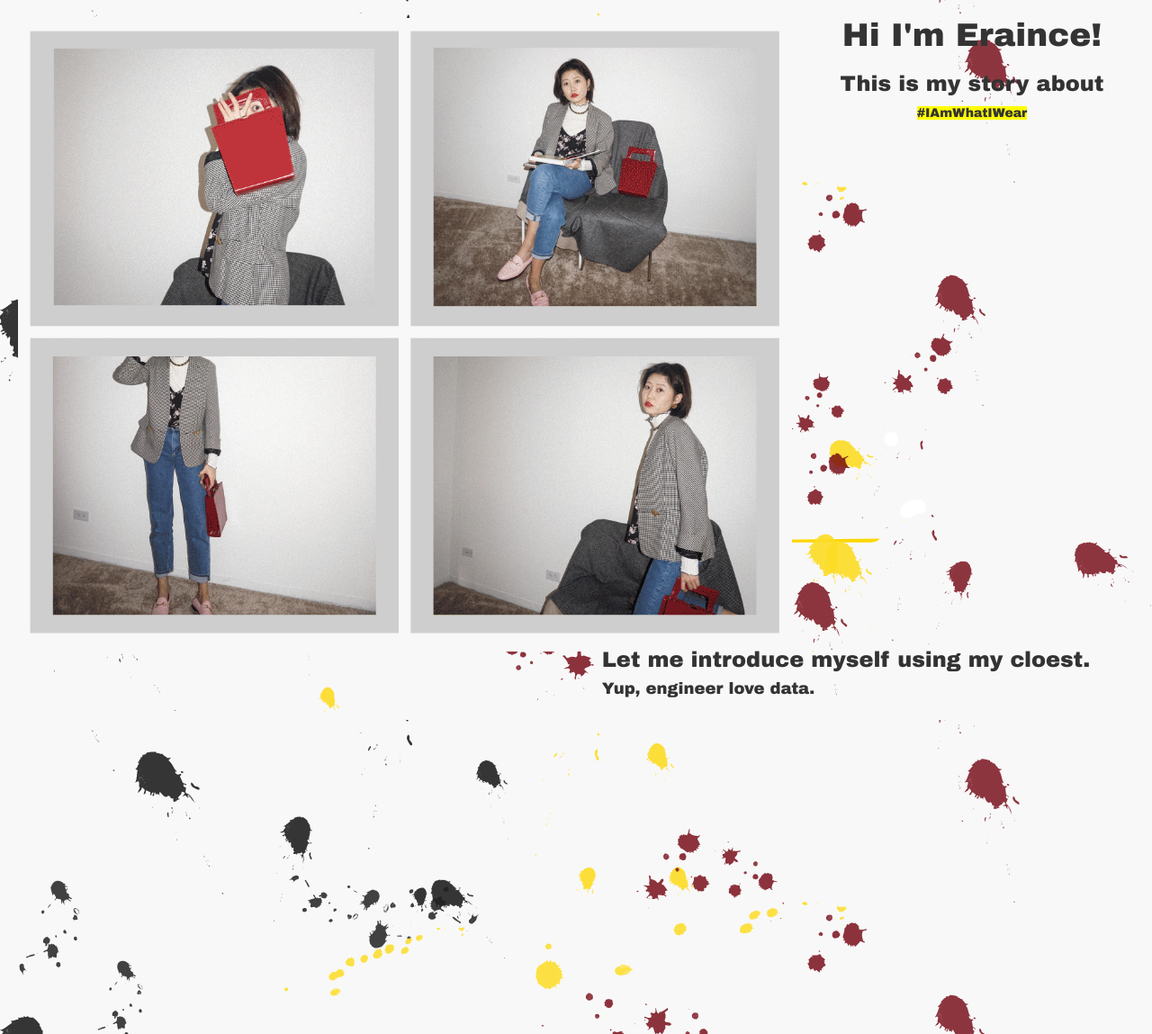
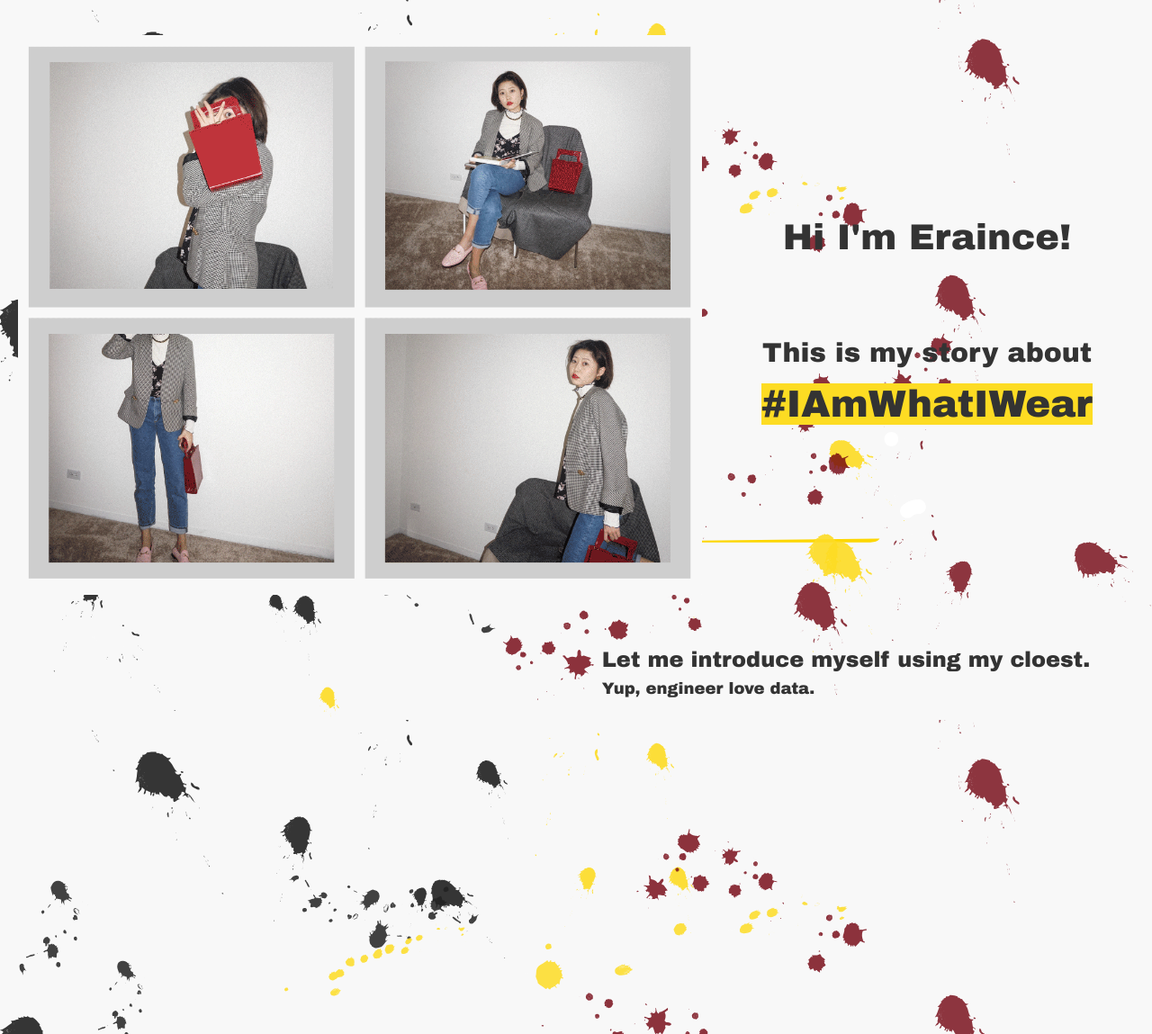
Before and after one commit to Eraince/personalWebsite, a PHP site: page / in a window 1280 px wide. Shown: the top 1149 px of the page at 90% size. Run offline with PHP 8.4, Linux system fonts and the light colour scheme; some libraries are stand-ins or nearby versions.

Commit message:
testing.

```diff
--- a/css/header.css
+++ b/css/header.css
@@ -18,7 +18,7 @@ h1 span{
     width: 100%;
     height: 500px;
     grid-template: "a b c";
-    grid-template-columns: 200px 1fr 200px;
+    grid-template-columns: 230px 1fr 230px;
 }
 
 #callout-container{
@@ -36,7 +36,7 @@ h1 span{
 	width: 100%;
 	height: 700px;
 	grid-template: "b a";
-    grid-template-columns: 1fr 400px;
+    grid-template-columns: 1fr 500px;
 }
 
 .header-container img{
@@ -48,6 +48,8 @@ h1 span{
 .header-container div:nth-child(1){
     grid-area: a;
     text-align: center;
+    align-self: center;
+    font-size: 3em;
 }
 
 
@@ -82,19 +84,21 @@ h1 span{
 #messup {
     display: grid;
     width: 100%;
-    height: 600px;
+    height: 800px;
     grid-template: "a b";
-    grid-template-columns:1fr 400px;
+    grid-template-columns:1fr 450px;
 }
 
 #messup div:nth-child(2){
     grid-area: b;
+    align-self: center;
+    width: 90%;
 }
 #messup img{
     grid-area: a;
 }
 
 #messup h3{
-    font-size: 1em;
+    font-size: 2em;
     color: #fddc23;
 }
--- a/home.html
+++ b/home.html
@@ -15,9 +15,10 @@
   <body>
   		<div class="header-container">
         <div>
-          <h1>Hi I'm Eraince!</h1>
-          <h3>This is my story about</h3>
-          <span style="background-color: #FFFF00">#IAmWhatIWear</span>
+          <h1 style="font-size: 40px">Hi I'm Eraince!</h1>
+          <br>
+          <h3 style="font-size: 30px">This is my story about</h3>
+          <span style="background-color: #fddc23">#IAmWhatIWear</span>
         </div>
          <img src="../image/header_looping.gif" style="width: 100%" >
   		</div>
@@ -203,7 +204,7 @@
 <!-- messedUP -->
 <h1 style="text-align:right; font-size:4em">Always dressed fancy?</h1>
 <div id="messup">
-  <img src="../image/messup.svg" style="width:60%">
+  <img src="../image/messup.svg" style="width:100%">
   <div>
     <h3>Have you experienced the time when everything get messed up and you just want to hide yourself as much as possible?</h3>
     <br>
@@ -215,10 +216,14 @@
 <!-- Callout -->
 <div id="callout">
   <div id="callout-container" style="width: 100%">
-    <h1>"I believe that outfit is a way of communication which can help peopler know each other better, I am what I wear, are you?"</h1>
-    <span style="background-color: #FFFF00"> you?"</span>
+    <h1>"I believe that outfit is a way of communication which can help people know each other better
+      <span style="background-color: #82202b; color: #f8f8f8">#IAmWhatIWear</span>
+    are you?"</h1>
+    <h2 style="text-align: right"><cite>-Eraince</cite></h2>
+
   </div>
 </div>
+<footer></footer>
     <!-- script -->
   <script src="./lib/jquery-2.2.3.min.js"></script>
   <!-- Bootstrap - latest compiled and minified JavaScript -->
```
